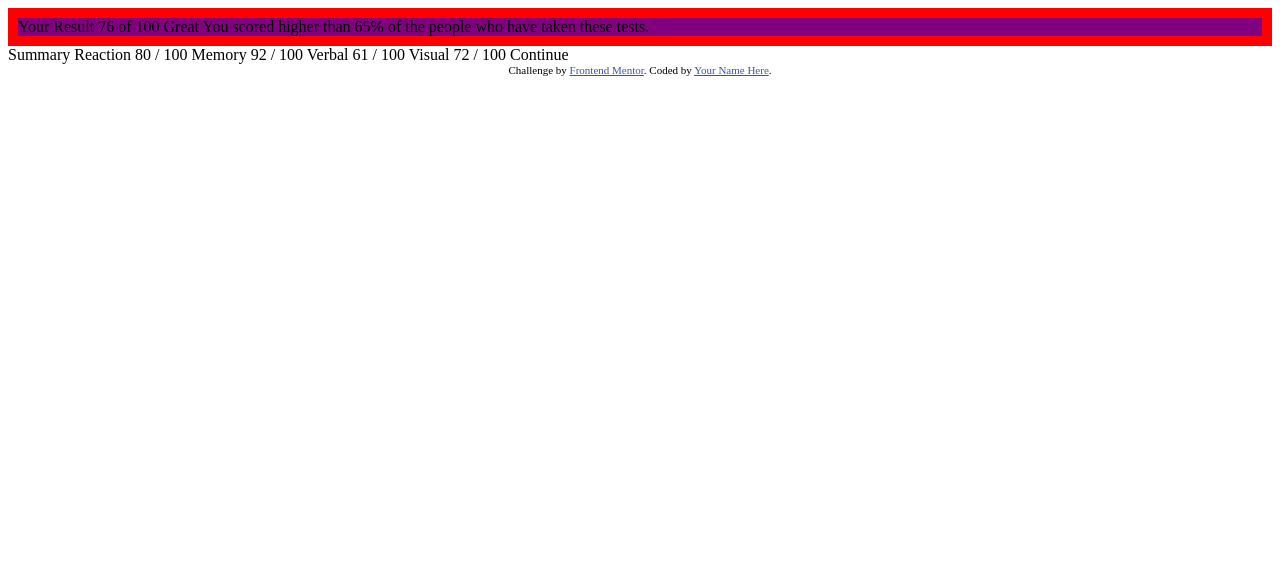
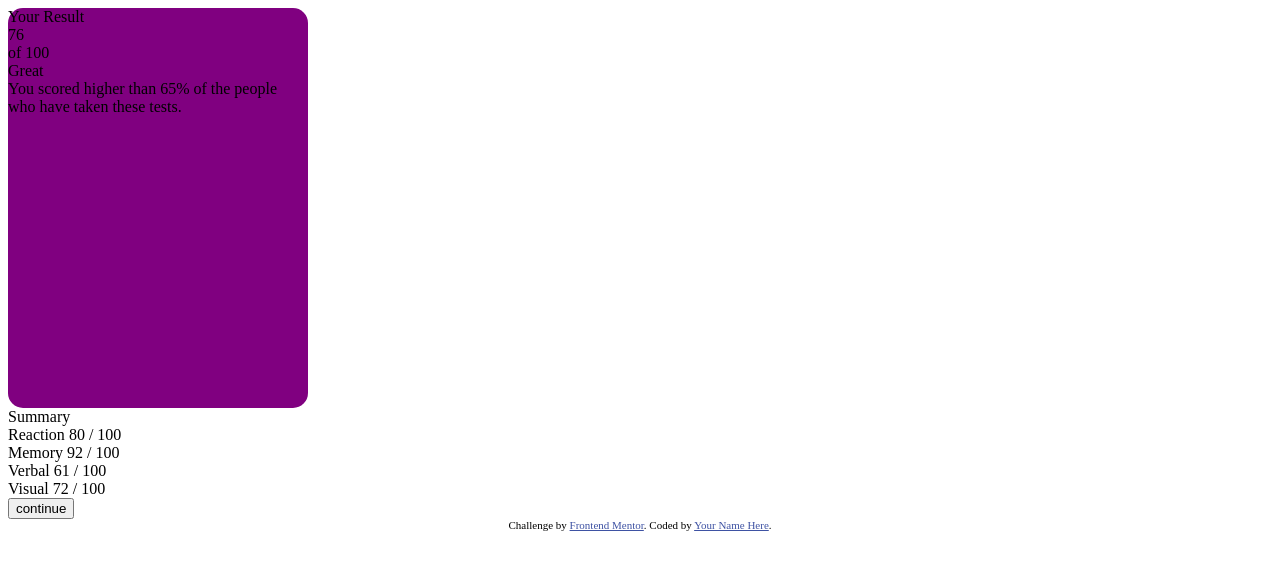
Before and after one commit to jonmejia/learn-css, a plain HTML site: page 91923/results-summary-component-main/index.html in a window 1280 px wide. Drawn offline with Linux system fonts and the light colour scheme.

Commit message:
wrote some code

```diff
--- a/91923/results-summary-component-main/index.html
+++ b/91923/results-summary-component-main/index.html
@@ -9,38 +9,44 @@
 
   <title>Frontend Mentor | Results summary component</title>
 
-  <!-- Feel free to remove these styles or customise in your own stylesheet 👍 -->
+ <!-- Feel free to remove these styles or customise in your own stylesheet 👍 -->
   <style>
     .attribution { font-size: 11px; text-align: center; }
     .attribution a { color: hsl(228, 45%, 44%); }
   </style>
 </head>
 <body>
-<div class="results">  Your Result
-  76
-  of 100
+<div class="results">
+  <span class="results-title">Your Result</span>
+      <div class="score-container">
+       <span class="score">76</span>
+       <div class="out-of">of 100</div>
+      </div>
+      <div class="great">Great</div>
+      <div class="review">You scored higher than 65% of the people who have taken these tests.</div>
+    </div>
+    <div class="summary">
+      <div class="summary-title">Summary</div>
+ <div>
+  Reaction
+  <span>80 / 100</span>
+ </div>
+ <div>
+  Memory
+  <span>92 / 100</span>
+ </div>
+ <div>
+  Verbal
+ <span>61 / 100</span>
+ </div>
+ <div>
+  Visual
+  <span> 72 / 100</span>
+ </div>
+ <button>continue</button>
 
-  Great
-  You scored higher than 65% of the people who have taken these tests.
- </div>
-
-  Summary
-
-  Reaction
-  80 / 100
-
-  Memory
-  92 / 100
-
-  Verbal
-  61 / 100
-
-  Visual
-  72 / 100
-
-  Continue
-
-  <div class="attribution">
+    </div>
+    <div class="attribution">
     Challenge by <a href="https://www.frontendmentor.io?ref=challenge" target="_blank">Frontend Mentor</a>.
     Coded by <a href="#">Your Name Here</a>.
   </div>
--- a/91923/results-summary-component-main/styles.css
+++ b/91923/results-summary-component-main/styles.css
@@ -1,4 +1,6 @@
 .results{
     background-color: purple;
-    border: 10px solid red ;
+    border-radius: 15px;
+    height: 400px;
+    width: 300px;
 }
```
